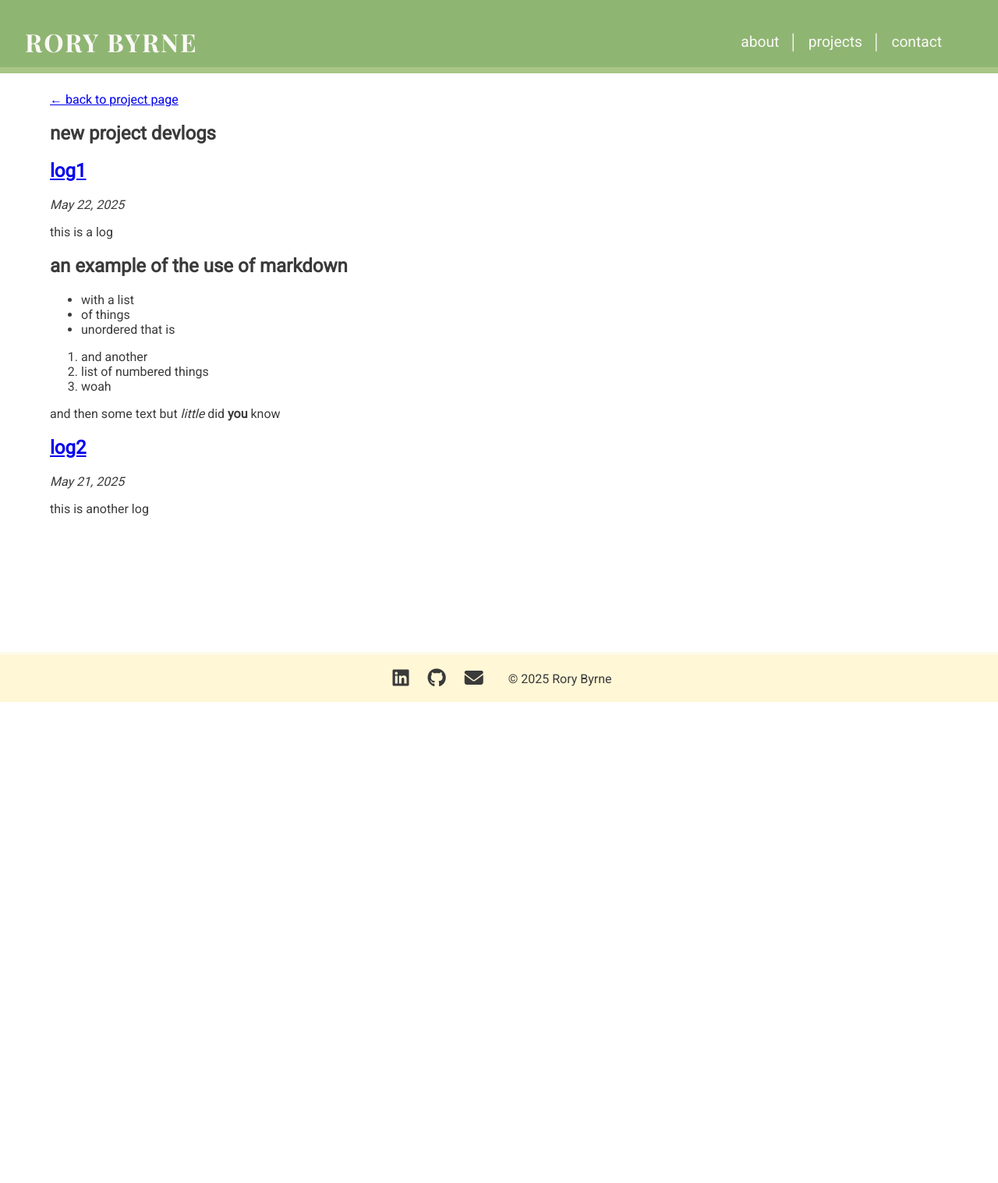
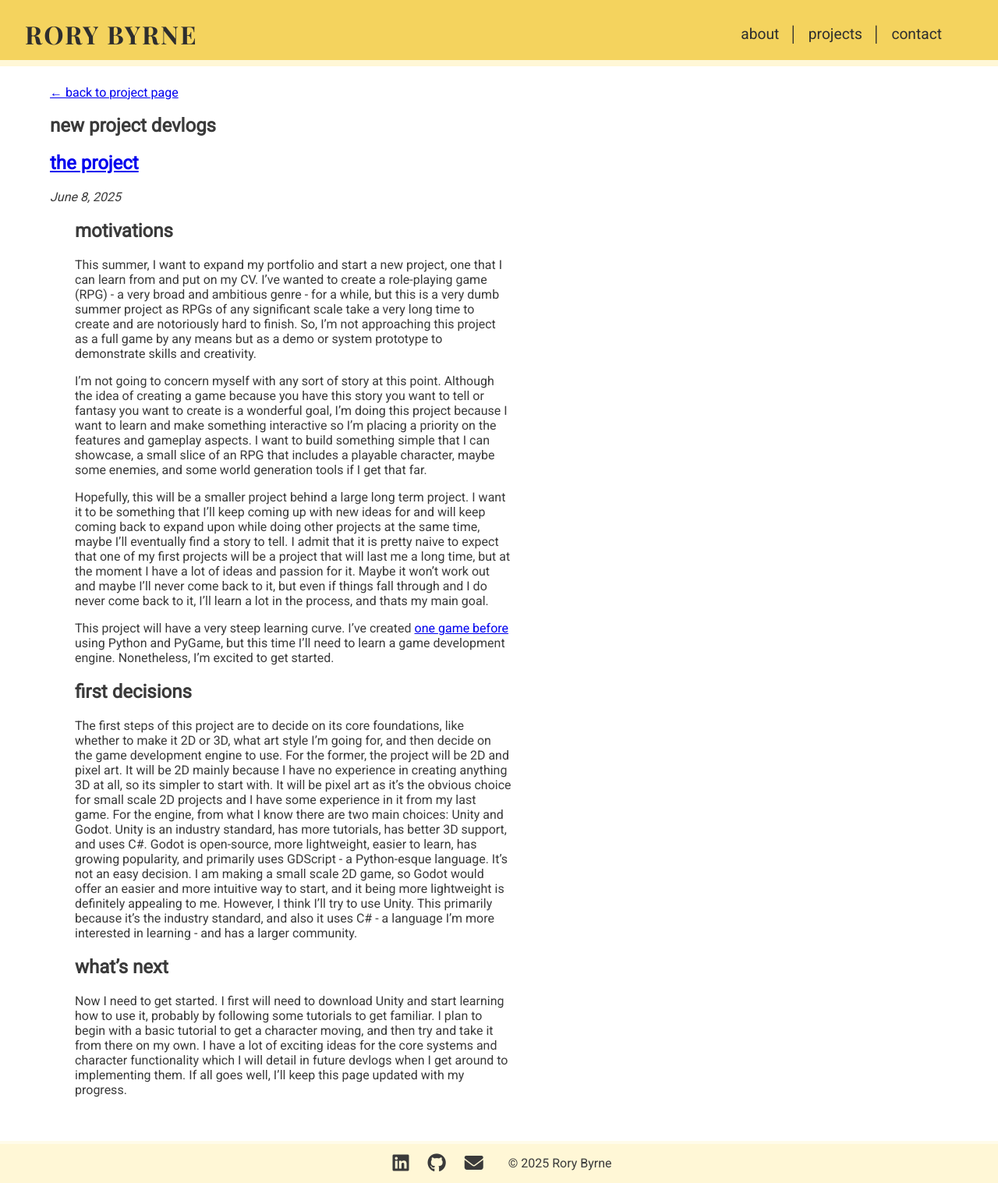
Before and after one commit to RoryByrne1/rorybyrne1.github.io, a Jekyll site: the page built from devlogs/new.md, in a window 1280 px wide. Shown: the whole page at 78% size. Built offline with Jekyll 4.4.1, drawn with Linux system fonts in a browser that asks for light colours; before the commit the page ends 900 px from its top, so only the background shows below that.

Commit message:
css updates and more text

```diff
--- a/_devlogs/new/2025-05-21.md
+++ /dev/null
@@ -1,8 +0,0 @@
----
-layout: devlog
-title: log2
-date: 2025-05-21
-project: new
----
-
-this is another log
--- a/_devlogs/new/2025-05-22.md
+++ /dev/null
@@ -1,20 +0,0 @@
----
-layout: devlog
-title: log1
-date: 2025-05-22
-project: new
----
-
-this is a log
-
-## an example of the use of markdown
-
-- with a list
-- of things
-- unordered that is
-
-1. and another
-2. list of numbered things
-3. woah
-
-and then some text but *little* did **you** know
--- /dev/null
+++ b/_devlogs/new/2025-06-08.md
@@ -0,0 +1,24 @@
+---
+layout: devlog
+title: the project
+date: 2025-06-08
+project: new
+---
+
+## motivations
+
+This summer, I want to expand my portfolio and start a new project, one that I can learn from and put on my CV. I've wanted to create a role-playing game (RPG) - a very broad and ambitious genre - for a while, but this is a very dumb summer project as RPGs of any significant scale take a very long time to create and are notoriously hard to finish. So, I'm not approaching this project as a full game by any means but as a demo or system prototype to demonstrate skills and creativity.
+
+I'm not going to concern myself with any sort of story at this point. Although the idea of creating a game because you have this story you want to tell or fantasy you want to create is a wonderful goal, I'm doing this project because I want to learn and make something interactive so I'm placing a priority on the features and gameplay aspects. I want to build something simple that I can showcase, a small slice of an RPG that includes a playable character, maybe some enemies, and some world generation tools if I get that far.
+
+Hopefully, this will be a smaller project behind a large long term project. I want it to be something that I'll keep coming up with new ideas for and will keep coming back to expand upon while doing other projects at the same time, maybe I'll eventually find a story to tell. I admit that it is pretty naive to expect that one of my first projects will be a project that will last me a long time, but at the moment I have a lot of ideas and passion for it. Maybe it won't work out and maybe I'll never come back to it, but even if things fall through and I do never come back to it, I'll learn a lot in the process, and thats my main goal.
+
+This project will have a very steep learning curve. I've created [one game before](/projects/twin-stick-shooter) using Python and PyGame, but this time I'll need to learn a game development engine. Nonetheless, I'm excited to get started.
+
+## first decisions
+
+The first steps of this project are to decide on its core foundations, like whether to make it 2D or 3D, what art style I'm going for, and then decide on the game development engine to use. For the former, the project will be 2D and pixel art. It will be 2D mainly because I have no experience in creating anything 3D at all, so its simpler to start with. It will be pixel art as it's the obvious choice for small scale 2D projects and I have some experience in it from my last game. For the engine, from what I know there are two main choices: Unity and Godot. Unity is an industry standard, has more tutorials, has better 3D support, and uses C#. Godot is open-source, more lightweight, easier to learn, has growing popularity, and primarily uses GDScript - a Python-esque language. It’s not an easy decision. I am making a small scale 2D game, so Godot would offer an easier and more intuitive way to start, and it being more lightweight is definitely appealing to me. However, I think I’ll try to use Unity. This primarily because it’s the industry standard, and also it uses C# - a language I'm more interested in learning - and has a larger community.
+
+## what's next
+
+Now I need to get started. I first will need to download Unity and start learning how to use it, probably by following some tutorials to get familiar. I plan to begin with a basic tutorial to get a character moving, and then try and take it from there on my own. I have a lot of exciting ideas for the core systems and character functionality which I will detail in future devlogs when I get around to implementing them. If all goes well, I'll keep this page updated with my progress.
--- a/_layouts/devlogs.html
+++ b/_layouts/devlogs.html
@@ -6,9 +6,13 @@ layout: default
 
 {% assign logs = site.devlogs | where: "project", page.project | sort: "date" | reverse %}
 {% for log in logs %}
-  <article>
-    <h2><a href="{{ log.url }}">{{ log.title }}</a></h2>
-    <p><em>{{ log.date | date: "%B %-d, %Y" }}</em></p>
-    <div>{{ log.content }}</div>
-  </article>
+  <!-- <a href="{{ log.url }}"> -->
+    <article>
+      <a href="{{ log.url }}">
+        <h2>{{ log.title }}</h2>
+      </a>
+      <em>{{ log.date | date: "%B %-d, %Y" }}</em>
+      <div class="devlog-content">{{ log.content }}</div>
+    </article>
+  <!-- </a> -->
 {% endfor %}
--- a/assets/colors.css
+++ b/assets/colors.css
@@ -1,4 +1,4 @@
-:root {
+green {
   --header-bg: #8FB573;       /* refined sage */
   --header-border: #A8C686;   /* sage green */
   --footer-bg: #FFF7D6;       /* buttercream */
@@ -16,7 +16,7 @@
   --muted-lemon: #F4D35E;     /* muted lemon */
 }
 
-old {
+:root {
   --header-bg: #F4D35E;       /* nuted lemon */
   --header-border: #FFF7D6;   /* buttercream */
   --footer-bg: #FFF7D6;       /* buttercream */
@@ -24,7 +24,7 @@ old {
   --header-text: #2E2E2E;     /* charcoal */
   --header-hover: #696969;    /* warm ash */
   --body-text: #3A3A3A;       /* soft-charcoal */
-  --body-hover: #696969;  /* warm ash */
+  --body-hover: #696969;      /* warm ash */
 
   --dark-sage: #6F8F57;       /* dark sage */
   --sage-green: #A8C686;      /* sage green */
--- a/assets/styles.css
+++ b/assets/styles.css
@@ -8,7 +8,7 @@
   display: flex;
   align-items: center;
   justify-content: space-between;
-  padding: 2rem 2rem 0.7rem 2rem;
+  padding: 1.4rem 2rem 0.7rem 2rem;
 }
 
 .header-title {
@@ -40,7 +40,7 @@
 .site-footer {
   background: var(--footer-bg);
   border-top: var(--footer-border) solid 0.3rem;
-  padding: 1rem 2rem;
+  padding: 0.7rem 2rem;
 }
 
 .site-footer .footer-content {
@@ -90,4 +90,9 @@ body.site {
   background: white;
   border-radius: 8px;
 }
+
+.devlog-content {
+  max-width: 35em;
+  padding: 0 0 1rem 2rem;
+}
 /* =========================== */
--- a/projects/twin-stick-shooter.md
+++ b/projects/twin-stick-shooter.md
@@ -5,4 +5,25 @@ slug: twin-stick-shooter
 description: Computer Science A Level NEA
 ---
 
-here is some text about my old project
+In Computer Science A-Level, every student is required to do an Non-Exam Assessment (NEA). This is a coursework that *'allows students to develop their practical skills in the context of solving a realistic problem or carrying out an investigation'*, by choosing a problem or investigation to solve
+
+The problem I chose was that my made-up friend really missed playing video games with his other made-up friends, and none of the games around now could satisfy them (an excuse to make a game).
+
+[Here](/assets/Computer%20Science%20NEA.pdf) is my 250 page design document detailing the process and code of my NEA.
+
+My NEA recieved a mark of 73/75.
+
+I made all the art myself using Aseprite (although everything was 8x8 pixel art, a choice I made partially because I thought it looked good and mostly because it would be easier to draw)
+
+with no help from AI of any sort (I didn't know much about it at the time)
+
+I also created some of the sound effects myself, using the MIDI application FamiTracker
+programming all myself
+
+UI
+
+no AI
+
+proud
+
+outcomes
```
Also changed, not shown: _devlogs/new/2025-07-01.md (added, +16 -0 lines), 1 other file.
